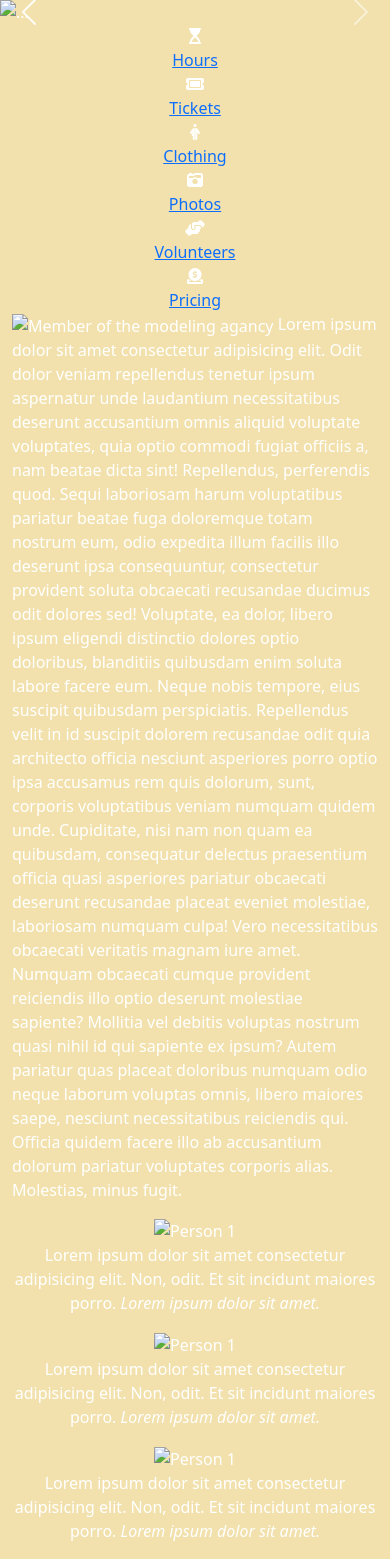
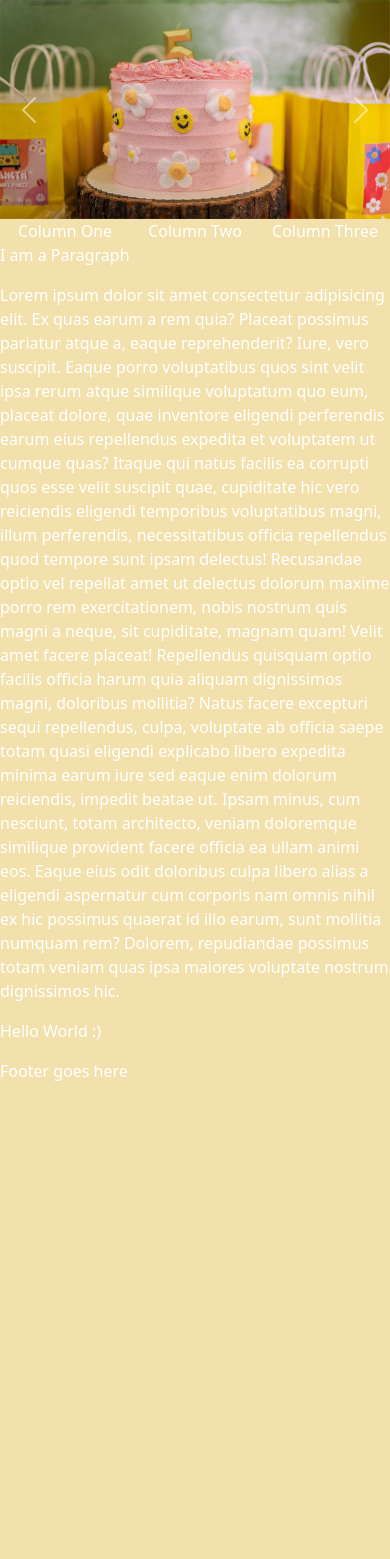
Before and after one commit to AAnyiah/IMED-1316-Fall-2026, a plain HTML site: page index.html in a window 390 px wide. After the commit the page ends 1083 px from the top, so only its background shows below. Drawn offline with nearby package versions, Linux system fonts and the light colour scheme.

Commit message:
update
Updated HTML structure, modified title and Bootstrap version, and corrected image sources in the carousel.

```diff
--- a/index.html
+++ b/index.html
@@ -1,150 +1,115 @@
 <!DOCTYPE html>
 <html lang="en">
+
 <head>
-    <meta charset="UTF-8" />
-    <meta name="viewport" content="width=device-width, initial-scale=1.0" />
-    <title>The Crumb Theory</title>
+    <meta charset="UTF-8">
+    <meta name="viewport" content="width=device-width, initial-scale=1.0">
+    <title>A'Anyiah Toliver</title>
 
-    <!-- Bootstrap CDN CSS -->
-    <link href="https://cdn.jsdelivr.net/npm/bootstrap@5.3.3/dist/css/bootstrap.min.css" rel="stylesheet" integrity="sha384-QWTKZyjpPEjISv5WaRU9OFeRpok6YctnYmDr5pNlyT2bRjXh0JMhjY6hW+ALEwIH" crossorigin="anonymous" />
+    <!--Bootstrap CDN CSS-->
+    <link href="https://cdn.jsdelivr.net/npm/bootstrap@5.3.8/dist/css/bootstrap.min.css" rel="stylesheet"
+        integrity="sha384-sRIl4kxILFvY47J16cr9ZwB07vP4J8+LH7qKQnuqkuIAvNWLzeN8tE5YBujZqJLB" crossorigin="anonymous">
 
     <!-- Font Awesome CDN CSS -->
-    <link rel="stylesheet" href="https://cdnjs.cloudflare.com/ajax/libs/font-awesome/6.7.2/css/all.min.css" integrity="sha512-Evv84Mr4kqVGRNSgIGL/F/aIDqQb7xQ2vcrdIwxfjThSH8CSR7PBEakCr51Ck+w+/U6swU2Im1vVX0SVk9ABhg==" crossorigin="anonymous" referrerpolicy="no-referrer" />
+    <link rel="stylesheet" href="https://cdnjs.cloudflare.com/ajax/libs/font-awesome/7.3.1/css/all.min.css"
+        integrity="sha512-QeR2VH+lsBE5LSAe1Q5EnTBbe7XTBubt8dG93Y7gidSgdMCr8nVqKcfKAMyN96SV8KDbZVTDXChatu5G2KQGzg=="
+        crossorigin="anonymous" referrerpolicy="no-referrer">
 
-    <!-- Local CSS -->
+    <!-- Locan CSS -->
     <link href="css/styles.css" rel="stylesheet" />
 
-    <style>
-      h1 {
-        display: none;
-      }
-    </style>
 </head>
+
 <body>
+
     <!-- begin header -->
     <header-component></header-component>
     <!-- end header -->
 
     <main>
-      <h1>Raul's Modeling Agency</h1>
         <!-- begin carousel -->
-      <div id="carouselExampleCaptions" class="carousel slide">
-        <div class="carousel-indicators">
-          <button type="button" data-bs-target="#carouselExampleCaptions" data-bs-slide-to="0" class="active" aria-current="true" aria-label="Slide 1"></button>
-          <button type="button" data-bs-target="#carouselExampleCaptions" data-bs-slide-to="1" aria-label="Slide 2"></button>
-          <button type="button" data-bs-target="#carouselExampleCaptions" data-bs-slide-to="2" aria-label="Slide 3"></button>
-        </div>
+        <div id="carouselExample" class="carousel slide">
             <div class="carousel-inner">
                 <div class="carousel-item active">
-            <img src="images/carousel/carousel-1.jpg" class="d-block w-100" alt="..." />
-            <div class="carousel-caption d-none d-md-block">
-              <h5>First slide label</h5>
-              <p>Some representative placeholder content for the first slide.</p>
+                    <img src="Resized/Horizontal/1-carousel.webp" class="d-block w-100" alt="First Graphic">
+                </div>
+                <div class="carousel-item">
+                    <img src="Resized/Horizontal/3-carousel.webp" class="d-block w-100" alt="Second Graphic">
+                </div>
+                <div class="carousel-item">
+                    <img src="Resized/Horizontal/4-carousel.webp" class="d-block w-100"
+                        alt="This is the Fourth graphic">
                 </div>
             </div>
-          <div class="carousel-item">
-            <!-- video goes here -->
-            <div class="ratio ratio-16x9">
-              <video autoplay loop muted>
-                <source src="videos/carousel-vid.mp4" type="video/mp4" />
-              </video>
-            </div>
-          </div>
-          <div class="carousel-item">
-            <img src="images/carousel/carousel-2.jpg" class="d-block w-100" alt="..." />
-            <div class="carousel-caption d-none d-md-block">
-              <h5>Third slide label</h5>
-              <p>Some representative placeholder content for the third slide.</p>
-            </div>
-          </div>
-        </div>
-        <button class="carousel-control-prev" type="button" data-bs-target="#carouselExampleCaptions" data-bs-slide="prev">
+            <button class="carousel-control-prev" type="button" data-bs-target="#carouselExample" data-bs-slide="prev">
                 <span class="carousel-control-prev-icon" aria-hidden="true"></span>
                 <span class="visually-hidden">Previous</span>
             </button>
-        <button class="carousel-control-next" type="button" data-bs-target="#carouselExampleCaptions" data-bs-slide="next">
+            <button class="carousel-control-next" type="button" data-bs-target="#carouselExample" data-bs-slide="next">
                 <span class="carousel-control-next-icon" aria-hidden="true"></span>
                 <span class="visually-hidden">Next</span>
             </button>
         </div>
-      <!-- end carouosel -->
+        <!-- end carousel -->
 
-      <!-- Begin Font Awesome Row -->
-      <div class="container-fluid text-center blinn-fa-container">
+
+        <!-- 12-Grid Column Systems-->
+        <div class="container text-center">
             <div class="row">
-          <div class="col col-12 col-xs-12 col-sm-6 col-md-4 col-lg-3 col-xl-2 col-xxl-2"><i class="fa-solid fa-hourglass-start blinn-fa-icon"></i><br /><a href="#">Hours</a></div>
-          <div class="col col-12 col-xs-12 col-sm-6 col-md-4 col-lg-3 col-xl-2 col-xxl-2"><i class="fa-solid fa-ticket blinn-fa-icon"></i><br /><a href="#">Tickets</a></div>
-          <div class="col col-12 col-xs-12 col-sm-6 col-md-4 col-lg-3 col-xl-2 col-xxl-2"><i class="fa-solid fa-person-half-dress blinn-fa-icon"></i><br /><a href="#">Clothing</a></div>
-          <div class="col col-12 col-xs-12 col-sm-6 col-md-4 col-lg-3 col-xl-2 col-xxl-2"><i class="fa-solid fa-camera-retro blinn-fa-icon"></i><br /><a href="#">Photos</a></div>
-          <div class="col col-12 col-xs-12 col-sm-6 col-md-4 col-lg-3 col-xl-2 col-xxl-2"><i class="fa-solid fa-handshake-angle blinn-fa-icon"></i><br /><a href="#">Volunteers</a></div>
-          <div class="col col-12 col-xs-12 col-sm-6 col-md-4 col-lg-3 col-xl-2 col-xxl-2"><i class="fa-solid fa-circle-dollar-to-slot blinn-fa-icon"></i><br /><a href="#">Pricing</a></div>
+                <div class="col">
+                    Column One
                 </div>
+                <div class="col">
+                    Column Two
                 </div>
-      <!-- End Font Awesome Row -->
-
-      <!-- Begin Clip Path
-      <div id="custom-clip-path"></div>-->
-      <!-- End Clip Path -->
-
-      <!-- Begin First Paragraph -->
-      <div class="container paragraph-one">
-        <div class="row">
-          <div class="col-12">
-            <p>
-              <img src="images/square/paragraph-one.jpg" class="paragraph-one-img" alt="Member of the modeling agancy" />
-
-              Lorem ipsum dolor sit amet consectetur adipisicing elit. Odit dolor veniam repellendus tenetur ipsum aspernatur unde laudantium necessitatibus deserunt accusantium omnis aliquid voluptate voluptates, quia optio commodi fugiat officiis a, nam beatae dicta sint! Repellendus, perferendis quod. Sequi laboriosam harum voluptatibus pariatur beatae fuga doloremque totam nostrum eum, odio expedita illum facilis illo deserunt ipsa consequuntur, consectetur provident soluta obcaecati recusandae ducimus odit dolores sed! Voluptate, ea dolor, libero ipsum eligendi distinctio dolores optio doloribus, blanditiis quibusdam enim soluta labore facere eum. Neque nobis tempore, eius suscipit quibusdam perspiciatis. Repellendus velit in id suscipit dolorem recusandae odit quia architecto officia nesciunt asperiores porro optio ipsa accusamus rem quis dolorum, sunt, corporis voluptatibus veniam numquam quidem unde. Cupiditate, nisi nam non quam ea quibusdam, consequatur delectus praesentium
-              officia quasi asperiores pariatur obcaecati deserunt recusandae placeat eveniet molestiae, laboriosam numquam culpa! Vero necessitatibus obcaecati veritatis magnam iure amet. Numquam obcaecati cumque provident reiciendis illo optio deserunt molestiae sapiente? Mollitia vel debitis voluptas nostrum quasi nihil id qui sapiente ex ipsum? Autem pariatur quas placeat doloribus numquam odio neque laborum voluptas omnis, libero maiores saepe, nesciunt necessitatibus reiciendis qui. Officia quidem facere illo ab accusantium dolorum pariatur voluptates corporis alias. Molestias, minus fugit.
-            </p>
+                <div class="col">
+                    Column Three
                 </div>
             </div>
         </div>
-      <!-- End First Paragraph -->
 
-      <!-- Begin Headshot -->
-      <div class="container text-center headshots">
-        <div class="row">
-          <div class="col col-12 col-xs-12 col-sm-12 col-md-4 col-lg-4 col-xl-4 col-xxl-4">
-            <img src="/images/square/person-1.jpg" class="cropped" alt="Person 1" />
-            <br />
-            <blockquote>
-              Lorem ipsum dolor sit amet consectetur adipisicing elit. Non, odit. Et sit incidunt maiores porro.
-              <cite>Lorem ipsum dolor sit amet.</cite>
-            </blockquote>
+
+
+
+        <!-- Google Fonts -->
+        <div class="montserrat-imed"> </div>
+        <p>I am a Paragraph</p>
+        <p>Lorem ipsum dolor sit amet consectetur adipisicing elit. Ex quas earum a rem quia? Placeat possimus
+            pariatur atque a, eaque reprehenderit? Iure, vero suscipit. Eaque porro voluptatibus quos sint velit
+            ipsa rerum atque similique voluptatum quo eum, placeat dolore, quae inventore eligendi perferendis earum
+            eius repellendus expedita et voluptatem ut cumque quas? Itaque qui natus facilis ea corrupti quos esse
+            velit suscipit quae, cupiditate hic vero reiciendis eligendi temporibus voluptatibus magni, illum
+            perferendis, necessitatibus officia repellendus quod tempore sunt ipsam delectus! Recusandae optio vel
+            repellat amet ut delectus dolorum maxime porro rem exercitationem, nobis nostrum quis magni a neque, sit
+            cupiditate, magnam quam! Velit amet facere placeat! Repellendus quisquam optio facilis officia harum
+            quia aliquam dignissimos magni, doloribus mollitia? Natus facere excepturi sequi repellendus, culpa,
+            voluptate ab officia saepe totam quasi eligendi explicabo libero expedita minima earum iure sed eaque
+            enim dolorum reiciendis, impedit beatae ut. Ipsam minus, cum nesciunt, totam architecto, veniam
+            doloremque similique provident facere officia ea ullam animi eos. Eaque eius odit doloribus culpa libero
+            alias a eligendi aspernatur cum corporis nam omnis nihil ex hic possimus quaerat id illo earum, sunt
+            mollitia numquam rem? Dolorem, repudiandae possimus totam veniam quas ipsa maiores voluptate nostrum
+            dignissimos hic.</p>
         </div>
-          <div class="col col-12 col-xs-12 col-sm-12 col-md-4 col-lg-4 col-xl-4 col-xxl-4">
-            <img src="/images/square/person-2.jpg" class="cropped" alt="Person 1" />
-            <br />
-            <blockquote>
-              Lorem ipsum dolor sit amet consectetur adipisicing elit. Non, odit. Et sit incidunt maiores porro.
-              <cite>Lorem ipsum dolor sit amet.</cite>
-            </blockquote>
-          </div>
-          <div class="col col-12 col-xs-12 col-sm-12 col-md-4 col-lg-4 col-xl-4 col-xxl-4">
-            <img src="/images/square/person-3.jpg" class="cropped" alt="Person 1" />
-            <br />
-            <blockquote>
-              Lorem ipsum dolor sit amet consectetur adipisicing elit. Non, odit. Et sit incidunt maiores porro.
-              <cite>Lorem ipsum dolor sit amet.</cite>
-            </blockquote>
-          </div>
-        </div>
-      </div>
-      <!-- End Headshot -->
+        <!-- End Google Fonts -->
     </main>
+    <section>
+        <p>Hello World :)</p>
+    </section>
+    </header>
+    <footer>
+        Footer goes here
+    </footer>
+    <section>
 
-    <!-- begin footer -->
-    <footer-component></footer-component>
-    <!-- end footer -->
-    <section>
+
         <!-- Bootstrap CDN JS -->
-      <script src="https://cdn.jsdelivr.net/npm/bootstrap@5.3.3/dist/js/bootstrap.bundle.min.js" integrity="sha384-YvpcrYf0tY3lHB60NNkmXc5s9fDVZLESaAA55NDzOxhy9GkcIdslK1eN7N6jIeHz" crossorigin="anonymous"></script>
+        <script src="https://cdn.jsdelivr.net/npm/bootstrap@5.3.8/dist/js/bootstrap.bundle.min.js"
+            integrity="sha384-FKyoEForCGlyvwx9Hj09JcYn3nv7wiPVlz7YYwJrWVcXK/BmnVDxM+D2scQbITxI"
+            crossorigin="anonymous"></script>
 
-      <!-- Local JS File with Header -->
-      <script src="components/js/header.js"></script>
-
-      <!-- Local JS File with Footer -->
-      <script src="components/js/footer.js"></script>
+        <!-- Local JS -->
+        <script src="js/scripts.js"></script>
     </section>
 </body>
+
 </html>
```
Lines whose indentation alone changed are shown as unchanged.
